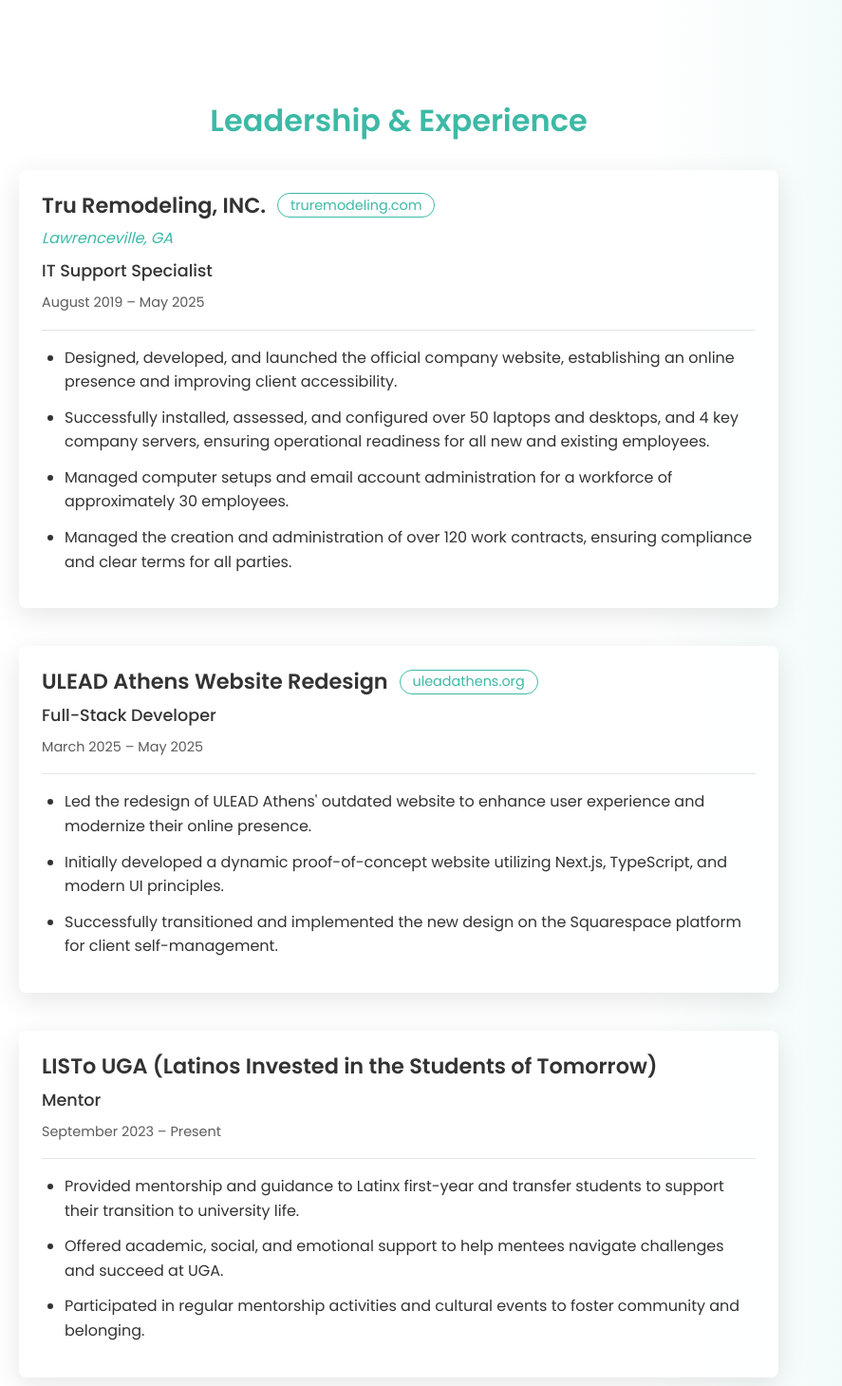
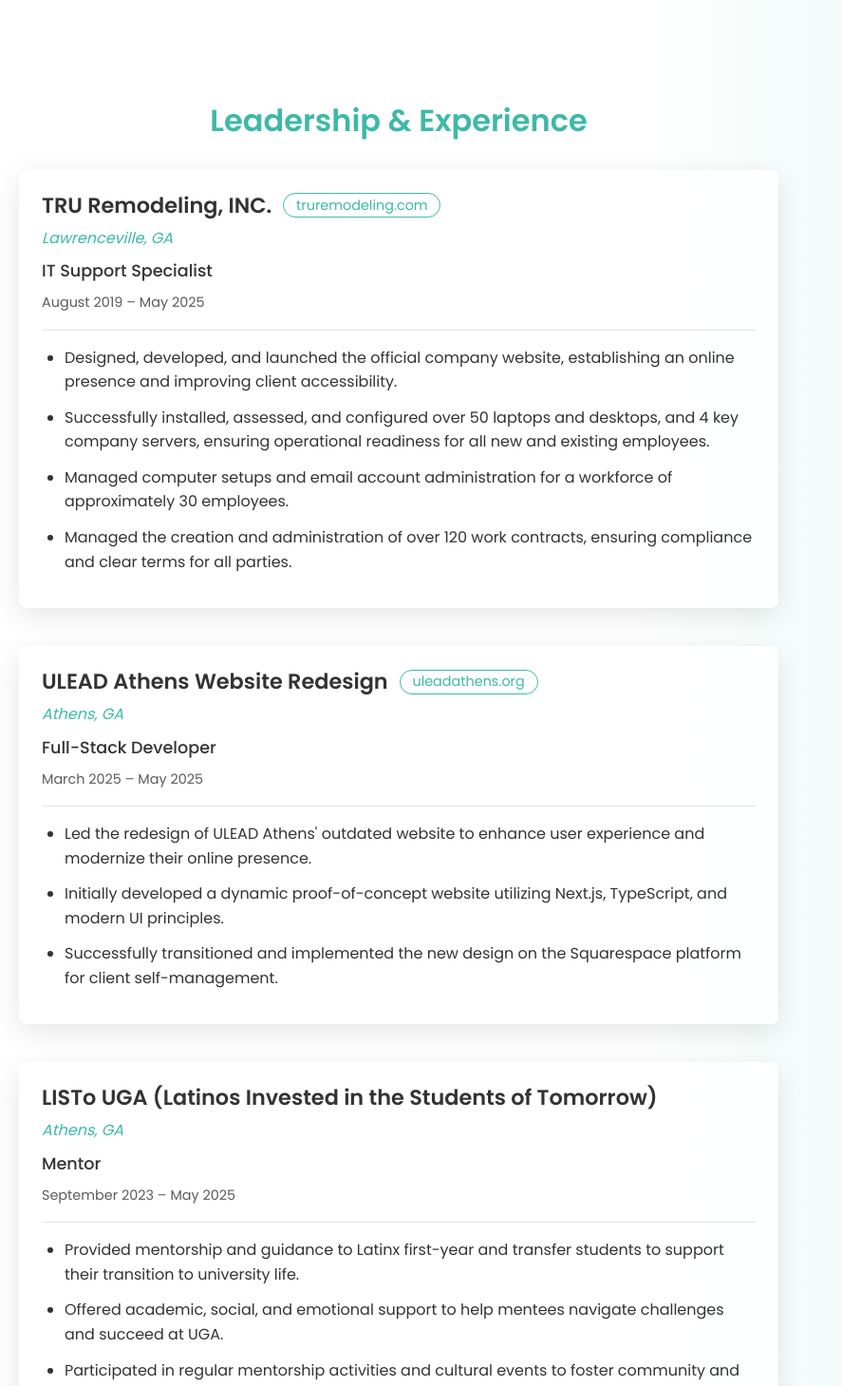
Before and after one commit to aal51282/aal51282.github.io, a Next.js app: page / in a window 1280 px wide. Shown: the part 2895-4354 px from the top of the page at 95% size, without its empty margins (220-1107 px from the left). Built offline with nearby package versions, Linux system fonts and the light colour scheme; a web font is replaced by a local one.

Commit message:
Added locations.

```diff
--- a/src/components/Experience/Experience.tsx
+++ b/src/components/Experience/Experience.tsx
@@ -13,7 +13,7 @@
       <div className={styles.experienceItem}>
         <div className={styles.experienceHeader}>
           <h3>
-            Tru Remodeling, INC.
+            TRU Remodeling, INC.
             <a
               href="https://truremodeling.com"
               target="_blank"
@@ -61,6 +61,7 @@
               uleadathens.org
             </a>
           </h3>
+          <p className={styles.jobLocation}>Athens, GA</p>
           <p className={styles.jobTitle}>Full-Stack Developer</p>
           <p className={styles.jobPeriod}>March 2025 – May 2025</p>
         </div>
@@ -83,8 +84,9 @@
       <div className={styles.experienceItem}>
         <div className={styles.experienceHeader}>
           <h3>LISTo UGA (Latinos Invested in the Students of Tomorrow)</h3>
+          <p className={styles.jobLocation}>Athens, GA</p>
           <p className={styles.jobTitle}>Mentor</p>
-          <p className={styles.jobPeriod}>September 2023 – Present</p>
+          <p className={styles.jobPeriod}>September 2023 – May 2025</p>
         </div>
         <ul className={styles.responsibilities}>
           <li>
```
